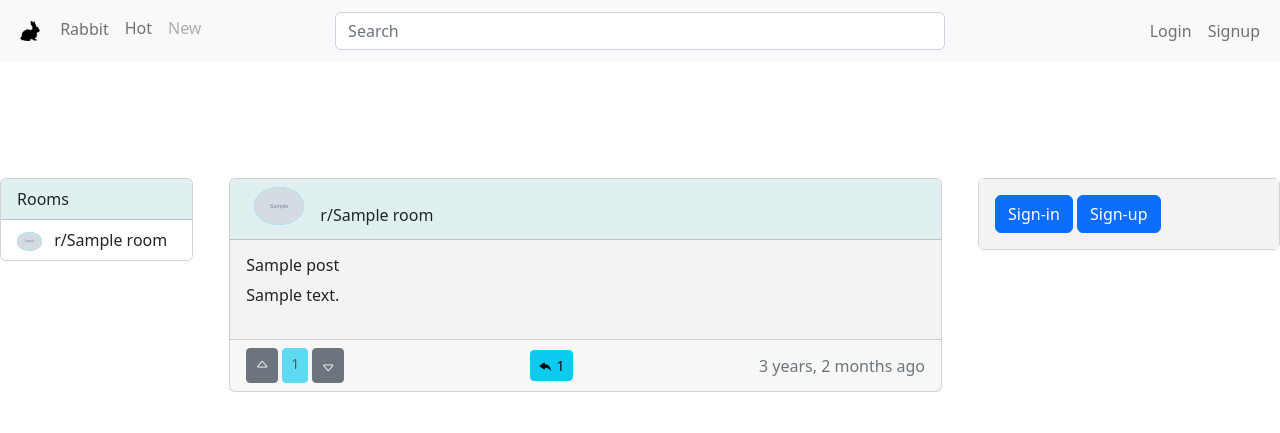
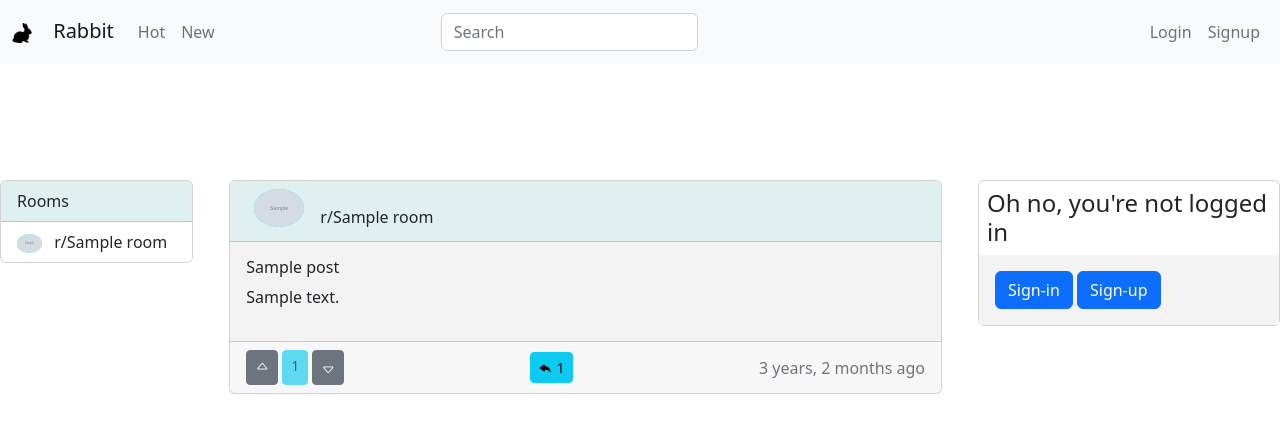
Before and after one commit to SalehOH/Rabbit, a Django app: page / in a window 1280 px wide. Shown: the top 433 px of the page. Run offline with Django 4.2, Linux system fonts and the light colour scheme; tables that the repository leaves empty hold one stand-in row (values such as "Sample post"); grey boxes marked "Sample" are stand-in pictures.

Commit message:
New improved navbar and responsive dynamic search implement

```diff
--- a/RabbitHole/forms.py
+++ b/RabbitHole/forms.py
@@ -8,7 +8,7 @@ class RoomForm(forms.ModelForm):
         fields = ['name', 'avatar',]
         widgets = {
             'name': forms.TextInput(attrs={'class': 'form-control form-control-lg'}),
-            'avatar': forms.ClearableFileInput(attrs={'class': 'form-control-file'}),
+            'avatar': forms.ClearableFileInput(attrs={'class': 'form-control'}),
         }
 
 
@@ -19,7 +19,7 @@ class PostForm(forms.ModelForm):
         widgets = {
             'title': forms.TextInput(attrs={'class': 'form-control form-control-lg'}),
             'content': forms.Textarea(attrs={'class': 'form-control textF', 'data-type': 'text'}),
-            'image': forms.ClearableFileInput(attrs={'class': 'form-control-file imageF', 'data-type': 'picture'}),
+            'image': forms.ClearableFileInput(attrs={'class': 'form-control imageF', 'data-type': 'picture'}),
         }
 
 
@@ -30,5 +30,5 @@ class ReplyForm(forms.ModelForm):
         widgets = {
             'title': forms.TextInput(attrs={'class': 'form-control form-control-lg'}),
             'content': forms.Textarea(attrs={'class': 'form-control textF', 'data-type': 'text'}),
-            'image': forms.ClearableFileInput(attrs={'class': 'form-control-file imageF', 'data-type': 'picture'}),
+            'image': forms.ClearableFileInput(attrs={'class': 'form-control imageF', 'data-type': 'picture'}),
         }
--- a/RabbitHole/urls.py
+++ b/RabbitHole/urls.py
@@ -3,17 +3,25 @@ from .import views
 
 urlpatterns = [
     path('', views.index, name='home'),
+
+    path('search/', views.search, name='search'),
+
     path('u/<username>/', views.user, name='user_page'),
     path('create-room/', views.create_room, name='create_room'),
     path('r/<room_name>/', views.room, name='room'),
+
     path('<room_name>/<user_id>/join/', views.join_room, name='join_room'),
     path('<room_name>/create-post/', views.create_post, name='create_post'),
+
     path('<room_name>/<post_id>/<post_slug>/', views.post, name='post'),
     path('<room_name>/<post_id>/<post_slug>/create-reply/', views.create_reply, name='create_reply'),
+
     path('<room_name>/delete_post/<post_id>/', views.delete_post, name='delete_post'),
     path('<room_name>/<post_id>/<post_slug>/delete_reply/<reply_id>/', views.delete_reply, name='delete_reply'),
+
     path('like_post/<int:post_id>/', views.like_post, name='like_post'),
     path('dislike_post/<int:post_id>/', views.dislike_post, name='dislike_post'),
+
     path('like_reply/<int:reply_id>/', views.like_reply, name='like_reply'),
     path('dislike_reply/<int:reply_id>/', views.dislike_reply, name='dislike_reply'),
 ]
--- a/RabbitHole/views.py
+++ b/RabbitHole/views.py
@@ -2,6 +2,7 @@ from django.shortcuts import render, get_object_or_404, redirect
 from django.contrib.auth.decorators import login_required
 from django.contrib.auth import get_user_model
 from django.contrib import messages
+from django.core import serializers
 from django.http import JsonResponse
 from django.db.models import Q, Count
 
@@ -39,6 +40,14 @@ def index(request):
             post.num_replies = post.num_replies
 
     return render(request, 'RabbitHole/index.html', context)
+
+def search(request):
+    query = request.GET.get('q')
+    users = User.objects.filter(username__icontains=query).values('username', 'avatar')
+    rooms = Room.objects.filter(name__icontains=query).values('name', 'avatar')
+
+    data = {'users': list(users), 'rooms': list(rooms)}
+    return JsonResponse(data)
 
 def room(request, room_name):
     room = get_object_or_404(Room, name=room_name)
--- a/static/RabbitHole/css/test.css
+++ b/static/RabbitHole/css/test.css
@@ -1,5 +1,12 @@
-.hidden{
-    opacity: 0%;
+.hide-btn{
+    display: none;
+}
+.clickable{
+    cursor: pointer;
+}
+.side-bar-image{
+    width: 340px;
+    height: auto;
 }
 .small-p {
     font-size: 1em;
@@ -31,19 +38,29 @@
     background-color: aqua;
     border-radius: 50%;
 }
-
+@media only screen and (max-width: 991px){
+    .hide-btn {
+        display: block;
+    }
+    .remove-serach{
+        display: none;
+    }
+}
 @media only screen and (max-width: 1225px) {
     .small-p {
         font-size: 0.70em;
     }
-    .main{
+
+    .main {
         padding: 0;
     }
-    .removable{
+
+    .removable {
         opacity: 0;
         display: none;
     }
-    .h6{
+
+    .h6 {
         font-size: 0.9em;
     }
 }
--- /dev/null
+++ b/static/RabbitHole/js/search.js
@@ -0,0 +1,44 @@
+const searchResult = document.getElementById("search-result");
+const searchInput = document.getElementById('search-bar');
+
+searchInput.addEventListener('keyup', async () => {
+    const query = searchInput.value;
+    let results = '';
+    if(query.length > 0) {
+
+        const response = await fetch(`/search/?q=${query}`);
+        const data = await response.json();
+
+        const users = data.users;
+        const rooms = data.rooms;
+
+        users.forEach(user => {
+            results += create_user_ele(user);
+        });
+        rooms.forEach(room => {
+            results += create_room_ele(room);
+        });
+    }
+    searchResult.innerHTML = results;
+});
+
+const create_room_ele = function(room){
+room = `<li class="list-group-item">
+            <a class="nav-link" href="/r/${room.name}">
+                <img class="room-list-image" src="/images/${room.avatar.replace(/\\/g, "/")}" alt="${room.name}">
+                <span class="mx-2">r/${room.name} </span>
+            </a>
+        </li>
+`;
+return room;
+}
+const create_user_ele = function(user){
+user = `<li class="list-group-item">
+            <a class="nav-link" href="u/${user.username}">
+                <img class="room-list-image" src="/images/${user.avatar.replace(/\\/g, "/")}" alt="${user.username}">
+                <span class="mx-2">u/${user.username}</span>
+            </a>
+        </li>
+`;
+return user;
+}
--- a/templates/RabbitHole/base.html
+++ b/templates/RabbitHole/base.html
@@ -22,18 +22,8 @@
     {% include 'RabbitHole/navbar.html' %}
     {% block content %}{% endblock content %}
     <script
-      src="https://code.jquery.com/jquery-3.3.1.slim.min.js"
-      integrity="sha384-q8i/X+965DzO0rT7abK41JStQIAqVgRVzpbzo5smXKp4YfRvH+8abtTE1Pi6jizo"
-      crossorigin="anonymous"
-    ></script>
-    <script
-      src="https://cdn.jsdelivr.net/npm/popper.js@1.14.7/dist/umd/popper.min.js"
-      integrity="sha384-UO2eT0CpHqdSJQ6hJty5KVphtPhzWj9WO1clHTMGa3JDZwrnQq4sF86dIHNDz0W1"
-      crossorigin="anonymous"
-    ></script>
-    <script
-      src="https://cdn.jsdelivr.net/npm/bootstrap@4.3.1/dist/js/bootstrap.min.js"
-      integrity="sha384-JjSmVgyd0p3pXB1rRibZUAYoIIy6OrQ6VrjIEaFf/nJGzIxFDsf4x0xIM+B07jRM"
+      src="https://cdn.jsdelivr.net/npm/bootstrap@5.2.3/dist/js/bootstrap.bundle.min.js"
+      integrity="sha384-kenU1KFdBIe4zVF0s0G1M5b4hcpxyD9F7jL+jjXkk+Q2h455rYXK/7HAuoJl+0I4"
       crossorigin="anonymous"
     ></script>
   </body>
--- a/templates/RabbitHole/index.html
+++ b/templates/RabbitHole/index.html
@@ -2,90 +2,29 @@
 {% load static %}
 {% block head %}
 <link rel="stylesheet" href="{% static 'RabbitHole/css/test.css'%}">
+<script defer src="{% static 'RabbitHole/js/search.js' %}"> </script>
 {% endblock head %}
 {% block title %}Home{% endblock title %}
 {% block content %}
-<!--<div class="container">
 
-<div class="row">
-    <div class = "col">
-        <h4 class="display-4 mr-5"><img src="{% static 'RabbitHole\images\logo.jpg' %}" class = "img-fluid" style="width: 10%" alt="">    Rabbit</h4>
-    </div>
-    <div class = "col">
-        {% if request.user.is_authenticated %}
-            <a href="{% url 'create_room'%}" class = "btn btn-primary bg-success float-right ">Create new Rabbit Hole</a><br>
-        {% endif %}
+<div class="modal fade" id="exampleModal" tabindex="-1" aria-labelledby="exampleModalLabel" aria-hidden="true">
+    <div class="modal-dialog modal-dialog-centered">
+        <div class="modal-content">
+            <div class="modal-header">
+                <h1 class="modal-title fs-5" id="exampleModalLabel">Search</h1>
+                <button type="button" class="btn-close" data-bs-dismiss="modal" aria-label="Close"></button>
+            </div>
+            <div class="modal-body mb-3">
+                <input id="search-bar" class="form-control me-2" type="search" type="text" placeholder="Search" aria-label="Search">
+            </div>
+            <div>
+                <h5 class="h5 px-2"> Result: </h5>
+                <ul id="search-result" class="list-group list-group-flush">
+                </ul>
+            </div>
+        </div>
     </div>
 </div>
-<br>
-    <div class="row">
-        <!-- rooms list navbar -->
-        <!--<div class="col-2">
-            <div>Rooms</div>
-            {% if rooms %}
-                <ul class="list-unstyled">
-                    {% for room in rooms %}
-                        <li><a href="{% url 'room' room_name=room.name %}" class = "text-decoration-none">{{room.name}}</a></li>
-                    {% endfor %}
-                </ul>
-            {% endif %}
-        </div>
-        <!-- rooms list navbar end -->
-
-        <!-- posts by users -->
-        <!--<div class="col-6">
-            {% if posts %}
-                {% for post in posts %}
-                    <span ><a href="{% url 'user_page' username=post.user.username %}"> <img style = "width: 5%; border-radius: 50%;" src="{{post.user.avatar.url}}"> {{post.user.username}}</a></span>
-                    <span style="position:relative;left:55%;" ><a href="{% url 'room' room_name=post.room.name %}"><img style = "width: 5%; border-radius: 50%;" src="{{post.room.avatar.url}}"> {{post.room.name}}</a></span>
-                    <br><br>
-                    <b>{{ post.title }}</b>
-                    <br><br>
-                    <p onclick="location.href='{% url 'post' room_name=post.room.name post_id=post.id post_slug=post.slug %}'" class="border border-info p-2">{{post.content}}</p>
-                    {% if post.image %}
-                        <br/>
-                        <img src="{{post.image.url}}" style="width: 25%" alt="{{post.room.name}}"><br>
-                    {% endif %}
-
-
-                    <button id="{{ post.id }}like" class="btn btn-secondary {% if post.likestatus == True %}btn-success{% endif %}" onclick="likepost({{ post.id }})"> <i class="bi bi-caret-up"></i> </button>
-                    <span  class="btn btn-info disabled" id="likes-{{ post.id }}">{{ post.countlikes }}</span>
-                    <button id="{{ post.id }}dislike" class="btn btn-secondary{% if post.likestatus == False %} btn-danger{% endif %}" onclick="dislikepost({{ post.id }})"><i class="bi bi-caret-down"></i></button>
-
-
-
-
-                    <span class="float-right" >
-                        <button id="{{ post.id }}comment" class="btn btn-info" onclick="location.href='{% url 'create_reply' room_name=post.room.name post_id=post.id post_slug=post.slug %}'"><i class="bi bi-chat"></i> {{ post.num_replies }} </button>
-                        <span class = "text-secondary">{{post.created_at|timesince}} ago</span>
-                    </span>
-                    <hr>
-                {% endfor %}
-            {% else %}
-                <div>Posts go here</div>
-            {% endif %}
-        </div>
-        <!-- end of posts -->
-
-        <!-- user account box -->
-        <!--<div class="col-4">
-            {% if request.user.is_authenticated %}
-                <img src="{{request.user.avatar.url}}" style="width: 25%" alt="{{request.user.username}}">
-                {{request.user.username}}
-            {% else %}
-                <div>Oh no, you aren't logged in!</div>
-            {% endif %}<hr>
-            {% if request.user.is_authenticated %}
-                <button class="btn btn-primary">Edit rabbit profile</button>
-                <button class="btn btn-info" onclick = "location.href = '{% url 'account_logout'%}'">Log out</button>
-            {% else %}
-                <button onclick="location.href = '{% url 'account_login' %}'" class="btn btn-primary">Sign-in</button>
-                <button onclick="location.href = '{% url 'account_signup' %}'" class="btn btn-primary">Sign-up</button>
-            {% endif %}
-        </div>
-        <!-- end of user account box -->
-    <!--</div>
-</div>-->
 <div class="row align-items-start main">
     <div class="col-2 sticky-top main removable">
         <div class="card mt-3">
@@ -96,7 +35,7 @@
                 {% if rooms %}
                     {% for room in rooms %}
                         <li class="list-group-item">
-                            <a class="nav-link" href="">
+                            <a class="nav-link" href="{% url 'room' room.name%}">
                                 <img class="room-list-image" src="{{room.avatar.url}}" alt="{{room.name}}">
                                 <span class="mx-2">r/{{room.name}}</span>
                             </a>
@@ -123,7 +62,7 @@
                               </div>
                           </div>
                         </div>
-                        <div class="card-body" onclick="location.href='{% url 'post' room_name=post.room.name post_id=post.id post_slug=post.slug %}'">
+                        <div class="card-body clickable" onclick="location.href='{% url 'post' room_name=post.room.name post_id=post.id post_slug=post.slug %}'">
                           <div class="card-title"> <h6 class="h6"> {{post.title}} </h6></div>
                               {% if post.content%}
                                 <p class="small-p"> {{post.content}}</p>
@@ -158,14 +97,15 @@
             {% if request.user.is_authenticated %}
                 <img src="{{request.user.avatar.url}}" class="card-img-top" alt="{{request.user.username}}">
                 <div class="card-title h3 mt-2">u/{{request.user.username}}</div>
-            {% endif %}
-            <div class="card-body">
-                {% if request.user.is_authenticated %}
-                    <button class="btn btn-primary btn-sm">Edit rabbit profile</button>
-                    <button class="btn btn-info btn-sm" onclick="location.href = '{% url 'account_logout'%}'">Log out</button>
-                {% else %}
+                <div class="card-body">
+                    <button class="btn btn-primary btn">Edit rabbit profile</button>
+                    <button class="btn btn-info btn" onclick="location.href = '{% url 'account_logout'%}'">Log out</button>
+            {% else %}
+                <div class="h4 px-2 mt-2">Oh no, you're not logged in</div>
+                <div class="card-body">
                     <button onclick="location.href = '{% url 'account_login' %}'" class="btn btn-primary">Sign-in</button>
                     <button onclick="location.href = '{% url 'account_signup' %}'" class="btn btn-primary">Sign-up</button>
+                </div>
                 {% endif %}
             </div>
         </div>
--- a/templates/RabbitHole/navbar.html
+++ b/templates/RabbitHole/navbar.html
@@ -1,41 +1,37 @@
 {% load static %}
-<nav class="navbar navbar-expand-lg navbar-light bg-light">
-  <button class="navbar-toggler" type="button" data-toggle="collapse" data-target="#navbarTogglerDemo01" aria-controls="navbarTogglerDemo01" aria-expanded="false" aria-label="Toggle navigation">
-    <span class="navbar-toggler-icon"></span>
-  </button>
-    <!-- Content here -->
-    <div class="collapse navbar-collapse" id="navbarTogglerDemo01">
-
-        <div class="container w-50 ">
-            <ul class="navbar-nav">
-              <li class="nav-item">
-                <a class="nav-link" href="{% url 'home' %}">
+<nav class="navbar navbar-expand-lg navbar-light bg-light sticky-top">
+    <div class="container-fluid">
+        <!-- Website Name -->
+        <a class="navbar-brand" href="{% url 'home' %}">
           <span>
             <img class="navbar-brand" src="{% static 'RabbitHole\images\logo.png' %}" width="20"/>
           </span>
               Rabbit
         </a>
-              </li>
+        <!-- Hamburger Button -->
+        <button class="btn ms-auto hide-btn" data-bs-toggle="modal" data-bs-target="#exampleModal"><i class="bi bi-search"></i></button>
+
+        <button class="navbar-toggler" type="button" data-bs-toggle="collapse" data-bs-target="#navbarNav"
+            aria-controls="navbarNav" aria-expanded="false" aria-label="Toggle navigation">
+            <span class="navbar-toggler-icon"></span>
+        </button>
+        <!-- Navbar Content -->
+        <div class="collapse navbar-collapse" id="navbarNav">
+          {%if page == 'home' %}
+            <ul class="navbar-nav py-1">
+              <li class="nav-item"><a class="nav-link" href="">Hot</a></li>
+              <li class="nav-item"><a class="nav-link" href="">New</a></li>
+            </ul>
+            <ul class="navbar-nav mx-auto remove-serach">
+                <!-- Search Input -->
                 <li class="nav-item">
-                <a class="nav-link" href="#">Hot</a>
-              </li>
-              <li class="nav-item">
-                <a class="nav-link disabled" href="#" tabindex="-1" aria-disabled="true">New</a>
+                    <form class="d-flex">
+                        <input class="form-control me-2" type="search" readonly placeholder="Search" aria-label="Search" data-bs-toggle="modal" data-bs-target="#exampleModal">
+                    </form>
                 </li>
             </ul>
-        </div>
-        <div class="container">
-            <div class="d-flex justify-content-center">
-              {%if page == 'home' %}
-              <form class="w-100">
-                <input class="form-control w-100 " type="search" placeholder="Search" aria-label="Search">
-              </form>
           {% endif %}
-            </div>
-        </div>
-        <div class="container w-50">
-            <div class="d-flex justify-content-end pl-4 ">
-                  <ul class="navbar-nav">
+            <ul class="navbar-nav ms-auto">
               {% if request.user.is_authenticated %}
                   <li id="nav" class="nav-item">
                     {%if page == 'home' %}
@@ -62,5 +58,4 @@
             </ul>
         </div>
     </div>
-    </div>
 </nav>
```
Lines whose indentation alone changed are shown as unchanged.
